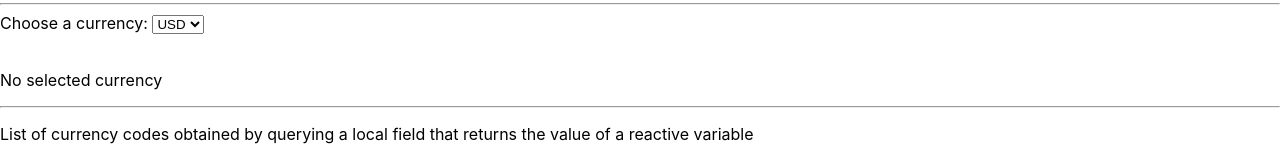
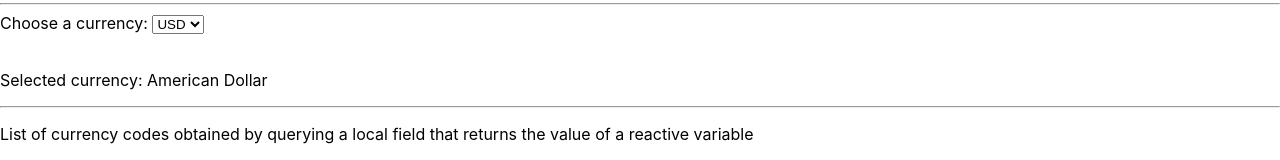
Before and after one commit to maurom88/apollo-cache-test, a React (Create React App) app: page / in a window 1280 px wide. Shown: the part 174-334 px from the top of the page. Built offline with nearby package versions, Linux system fonts and the light colour scheme.

Commit message:
Define currency codes array outside of type policies

```diff
--- a/src/cache.js
+++ b/src/cache.js
@@ -28,10 +28,15 @@ const currencies = [
   }
 ];
 
+// Create array of currency codes from currencies
+const currencyCodes = currencies.map((currency) => {
+  return currency.code;
+})
+
 // Create allCurrenciesVar reactive variable
-export const allCurrenciesVar = makeVar(currencies)
+export const allCurrenciesVar = makeVar(currencies);
 // Create currencyCodesVar reactive variable (empty array)
-export const currencyCodesVar = makeVar([]);
+export const currencyCodesVar = makeVar(currencyCodes);
 
 // Define local type policies in cache
 export const cache = new InMemoryCache({
@@ -47,7 +52,7 @@ export const cache = new InMemoryCache({
         // Return an array of currencies that match the given code
         currency: {
           read(_, { variables }) {
-            return currencies.filter(
+            return allCurrenciesVar().filter(
               (currency) => currency.code === variables.currencyCode
             );
           }
@@ -55,10 +60,7 @@ export const cache = new InMemoryCache({
         // Return a list of currency codes defined in a currencyCodesVar reactive variable
         currencyCodes: {
           read() {
-            const currencyCodes = currencies.map((currency) => {
-              return currency.code;
-            });
-            return currencyCodesVar(currencyCodes);
+            return currencyCodesVar();
           }
         }
       }
--- a/src/components/Currency.js
+++ b/src/components/Currency.js
@@ -18,6 +18,9 @@ export default function Currency() {
   const [selectedCurrency, setSelectedCurrency] = React.useState(
     currencyCodes[0]
   );
+
+    console.log(currencyCodes)
+    console.log(selectedCurrency)
 
   // Run query with selected currency code set as variable
   const { loading, error, data } = useQuery(CURRENCY_QUERY, {
```
